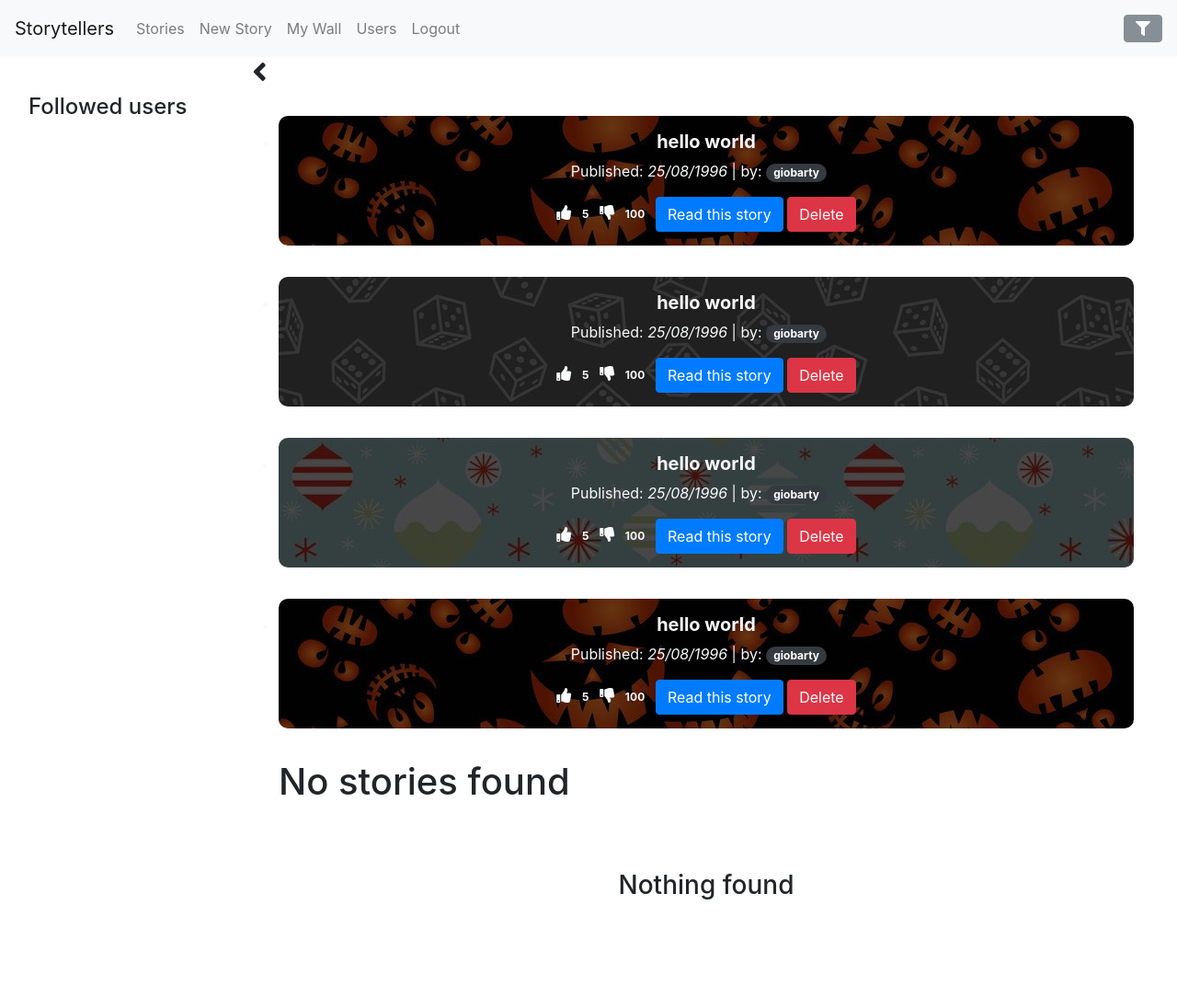
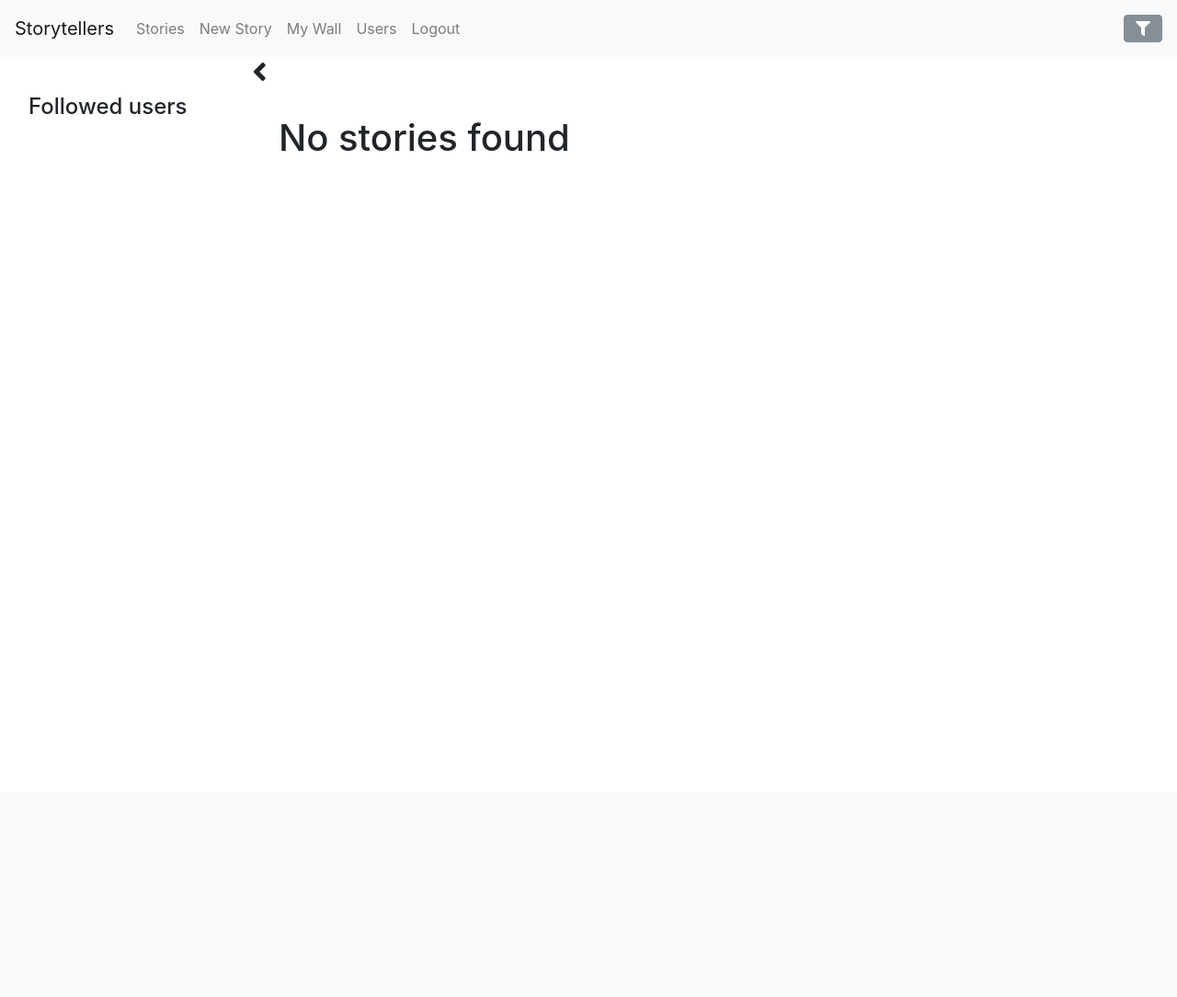
Before and after one commit to giobart/storytellers-fe, a Flask app: page /stories in a window 1280 px wide. Shown: the whole page at 92% size. After the commit the page ends 164 px from the top, so only its background shows below. Run offline with Flask 2, Linux system fonts and the light colour scheme; some libraries are stand-ins or nearby versions.

Commit message:
fixed new story fixed story list added delete, edit fixed user list

```diff
--- a/static/scripts/components/BigStoryComponent.js
+++ b/static/scripts/components/BigStoryComponent.js
@@ -93,14 +93,14 @@ class BigStoryComponent {
 
     render() {
         this.container.append(this.markup());
-        $('#like-button-story-' + this.idValue).click({param1: this.idValue}, this.onLikeCallbackFunc)
-        $('#dislike-button-story-' + this.idValue).click({param1: this.idValue}, this.onDislikeCallbackFunc)
+        $('#like-button-story-' + this.idValue).click({id: this.idValue}, this.onLikeCallbackFunc)
+        $('#dislike-button-story-' + this.idValue).click({id: this.idValue}, this.onDislikeCallbackFunc)
     }
 
     update() {
         $('#big-story-' + this.idValue).replaceWith(this.markup());
-        $('#like-button-story-' + this.idValue).click({param1: this.idValue}, this.onLikeCallbackFunc)
-        $('#dislike-button-story-' + this.idValue).click({param1: this.idValue}, this.onDislikeCallbackFunc)
+        $('#like-button-story-' + this.idValue).click({id: this.idValue}, this.onLikeCallbackFunc)
+        $('#dislike-button-story-' + this.idValue).click({id: this.idValue}, this.onDislikeCallbackFunc)
     }
 
     constructor(container, id) {
--- /dev/null
+++ b/static/scripts/components/EditStoryComponent.js
@@ -0,0 +1,112 @@
+class EditStoryComponent {
+
+    //callback = consumer(story_id)
+    set onSubmitCallback(callback) {
+        this.onSubmitCallbackFunc = callback
+    }
+
+    set onSubmitDraftCallback(callback) {
+        this.onSubmitDraftCallbackFunc = callback
+    }
+
+    set onCancelStoryCallback(callback) {
+        this.onCancelCallbackFunc = callback
+    }
+
+    set theme(theme) {
+        this.themeValue = theme;
+    }
+
+    get theme() {
+        return this.themeValue;
+    }
+
+    // array of dices: example ['mouse','car','airplane']
+    set diceSet(diceSet) {
+        this.diceSetValue = diceSet;
+    }
+
+    get diceSet() {
+        return this.diceSetValue;
+    }
+
+    set text(text) {
+        this.textValue = text;
+    }
+
+    get text() {
+        return this.textValue;
+    }
+
+    set id(id) {
+        this.idValue = id;
+    }
+
+    get id() {
+        return this.idValue;
+    }
+
+    render() {
+        this.container.append(this.markup());
+        $('#submit-button-story').click({id: this.idValue}, this.onSubmitCallbackFunc)
+        $('#submit-draft-button-story').click({id: this.idValue}, this.onSubmitDraftCallbackFunc)
+        $('#cancel-button-story').click({id: this.idValue}, this.onCancelCallbackFunc)
+    }
+
+    update() {
+        this.container.html(this.markup());
+        $('#submit-button-story').click({id: this.idValue}, this.onSubmitCallbackFunc)
+        $('#submit-draft-button-story').click({id: this.idValue}, this.onSubmitDraftCallbackFunc)
+        $('#cancel-button-story').click({id: this.idValue}, this.onCancelCallbackFunc)
+    }
+
+    constructor(container, id) {
+        this.container = container;
+        this.idValue = id;
+        this.currentUserValue = ''
+    }
+
+    markup() {
+        return `
+
+<div class="bg-image ${this.themeValue}" id="bg-image"></div>
+
+    <div class="container d-flex flex-wrap align-items-center bg-text" name="edit-story-container">
+        <div class="jumbotron w-100 transparent-bg">
+
+            <form action="javascript:void(0);">
+
+                <div class="row">
+                    <div class="col-sm-12 center-block text-center">
+                        <h5>Current dice values </h5>
+                        <hr class="style2">
+                    </div>
+                </div>
+                <div class="row">
+                    ${this.diceSetValue.map(die => `
+                            <div class="col">
+                                <div class="card card-block d-flex bg-transparent border border-light text-white mb-3"
+                                     style="width: 8rem; height: 8rem;">
+                                    <div class="card-body align-items-center d-flex justify-content-center">
+                                        <h5 class="card-title ">${die}</h5>
+                                    </div>
+                                </div>
+                            </div>`).join(' ')
+                    }
+                </div>
+                <div class="row">
+                    <div class="col-sm-12 center-block text-center">
+                        <br> <textarea class="form-control rounded-0" rows="5" id="story-text">${this.text}</textarea> <br> <br>
+
+                        <button type="button" id="submit-button-story" class="btn btn-success" >Submit Story</button>
+                        <button type="button" id="submit-draft-button-story" class="btn btn-primary">Submit Draft Story</button>
+                        <button type="button" id="cancel-button-story" class="btn btn-danger" >Cancel</button>
+            </form>
+        </div>
+    </div>
+
+    </div>
+    `;
+    }
+
+}
--- a/static/scripts/components/StoryComponent.js
+++ b/static/scripts/components/StoryComponent.js
@@ -79,12 +79,21 @@ class StoryComponent {
 
     render() {
         this.container.append(this.markup());
-        $('#delete-button-story-' + this.idValue).click({param1: this.idValue}, this.deleteStoryCallbackFunc)
+        $('#delete-button-story-' + this.idValue).click({id: this.idValue}, this.deleteStoryCallbackFunc)
+        $('#author-link-' + this.idValue).click({id: this.authorIdValue}, evt => {
+            sessionStorage.setItem("search_id", evt.data.id);
+            window.location.href = USERS_API
+        })
     }
 
     update() {
         $('#story-id-' + this.idValue).replaceWith(this.markup());
-        $('#delete-button-story-' + this.idValue).click({param1: this.idValue}, this.deleteStoryCallbackFunc)
+        $('#delete-button-story-' + this.idValue).click({id: this.idValue}, this.deleteStoryCallbackFunc)
+        $('#author-link-' + this.idValue).click({id: this.authorIdValue}, evt => {
+            sessionStorage.setItem("search_id", evt.data.id);
+            window.location.href = USERS_API
+        })
+
     }
 
     constructor(container, id) {
@@ -108,7 +117,7 @@ class StoryComponent {
               </h5>
               <span style="margin-right: 1rem;">
                   Published: <i>${this.dateValue}</i>
-                  | by: <a href="/users/${this.authorIdValue} " class="btn badge badge-pill badge-dark"> ${this.authorValue} </a>
+                  | <a id="author-link-${this.idValue}" class="btn badge badge-pill badge-dark"> ${this.authorValue} </a>
               </span>
               </p >
 
@@ -123,7 +132,7 @@ class StoryComponent {
                   story</a>
 
               <!-- DELETE BUTTON IF CURRENT USER IS THE CREATOR OF THE STORY-->
-              ${this.currentUserValue == this.authorValue ? `<a class="btn btn-danger" id="delete-button-story-${this.idValue}">Delete</a> ` : ''}
+              ${this.currentUserValue == this.authorIdValue ? `<a class="btn btn-danger" id="delete-button-story-${this.idValue}">Delete</a> ` : ''}
               <!-- if draft theme put draft badge -->
               ${this.themeValue == 'draft' ? `<a class="btn btn-warning" href='/stories/${this.idValue}/edit'>Edit</a>\n` : ''}
 
--- a/static/scripts/requests.js
+++ b/static/scripts/requests.js
@@ -3,11 +3,11 @@ LOGIN_API = "/login"
 SIGNUP_API = "/signup"
 LOGOUT_API = "/logout"
 STORIES_API = "/stories"
+STORIES_EDIT = "/stories/ID/edit"
 REACT_API = "/react"
 USERS_API = "/users"
 USER_STORY_LIST = "/users/id/stories"
 FRONT_END = "http://localhost:5000"
-PUT_STORY_LINK = ""
 
 function login() {
     user = {
@@ -108,17 +108,21 @@ function logout() {
 }
 
 
-function story_list() {
-    USER_STORY_LIST=USER_STORY_LIST.replace("id", sessionStorage.getItem("id"));
+function story_list(all=false) {
+    PATH = all ? STORIES_API : USER_STORY_LIST.replace("id", sessionStorage.getItem("id"));
+
 
     $.ajax({
         type: "GET",
-        url: API_GATEWAY + USER_STORY_LIST,
+        url: API_GATEWAY + PATH,
         xhrFields: {withCredentials: true},
         crossDomain: true,
         dataType: "json",
         success: story_callback,
         error: function (errMsg) {
+            if(errMsg.status==401){
+                logout()
+            }
             $("#story-list").append("<h1> No stories found </h1>")
         }
     });
@@ -128,16 +132,20 @@ function story_callback(data, status, xhr) {
 
     data.forEach(story => {
         storycomponent = new StoryComponent($('#story-list'), story.id)
-        storycomponent.theme = story.theme
+        if (story.is_draft) {
+            storycomponent.theme = "draft"
+        } else {
+            storycomponent.theme = story.theme
+        }
         storycomponent.text = story.text
         storycomponent.date = story.date
-        storycomponent.author = 'giobarty'
+        storycomponent.author = 'author'
         storycomponent.authorId = story.author_id
         storycomponent.likes = story.likes
         storycomponent.dislikes = story.dislikes
-        storycomponent.currentUser = 'author'
-        storycomponent.onDeleteStoryCallback = function () {
-        }
+        storycomponent.currentUser = sessionStorage.getItem("id")
+        storycomponent.onDeleteStoryCallback = delete_story
+        storycomponent.render()
     });
 
 }
@@ -146,6 +154,7 @@ function story_render(storyid) {
     $.ajax({
         type: "GET",
         url: API_GATEWAY + STORIES_API + '/' + storyid,
+        xhrFields: {withCredentials: true},
         crossDomain: true,
         success: single_story_callback,
         error: function (errMsg) {
@@ -156,7 +165,7 @@ function story_render(storyid) {
 
 function single_story_callback(data, status, xhr) {
 
-    body = $.parseJSON(data)
+    body = data
     story = new BigStoryComponent($('#story-container'), storyId)
     story.theme = body.theme
     story.text = body.text
@@ -166,7 +175,7 @@ function single_story_callback(data, status, xhr) {
     story.likes = body.likes
     story.dislikes = body.dislikes
     story.currentUser = ''
-    story.diceSet= body.dice_set
+    story.diceSet = body.dice_set
     story.onLikeCallback = like
     story.onDislikeCallback = dislike
     story.render()
@@ -189,12 +198,11 @@ function get_username(userid) {
 }
 
 function like(evt) {
-    //react(storyId, 'like')
-    react(evt.data.param1, 'like')
+    react(evt.data.id, 'like')
 }
 
 function dislike(evt) {
-    react(evt.data.param1, 'dislike')
+    react(evt.data.id, 'dislike')
 }
 
 function react(url, val) {
@@ -244,6 +252,9 @@ function get_users() {
         success: users_callback,
         error: function (errMsg) {
             $("#users-list").append("<h1> No users found </h1>")
+            if(errMsg.status==401){
+                logout()
+            }
         }
     });
 }
@@ -264,7 +275,7 @@ function get_users_story_list(id) {
         url: API_GATEWAY + STORIES_API + "?user_id=" + id,
         xhrFields: {withCredentials: true},
         crossDomain: true,
-        success: story_callback,
+        success: users_stories_callback,
         error: function (errMsg) {
             $("#user-wall").html("<h3 class='display-5' style='margin-top: 4rem'> No stories published yet </h3>")
         }
@@ -286,16 +297,14 @@ function users_stories_callback(data, status, xhr) {
                 <br><br>
             `
             + `
-            <ul class="list-group">
-                <div class="row" id="story-list"></div>
-            </ul>
+
+               <ul class="list-group"> <div class="row"><div class="col-md-12" id="story-list"></div></div></ul>
+
         </div>
          `
     )
-    get_username(id)
+    get_username(data['author_id'])
     story_callback(data, status, xhr)
-
-
 }
 
 function get_username(id) {
@@ -315,11 +324,10 @@ function get_username(id) {
 }
 
 
-
 function roll_dice() {
     dice = {
         dicenum: parseInt($(".active#dicenum").text().trim()),
-        diceset: $(".active#dicetheme").text().trim()
+        theme: $(".active#dicetheme").text().trim()
     }
     $.ajax({
         type: "POST",
@@ -331,47 +339,93 @@ function roll_dice() {
         crossDomain: true,
         success: roll_dice_callback,
         error: function (errMsg) {
-            $("#message").show()
+            if(errMsg.status==200){
+                logout()
+            }
+            alert(errMsg.responseJSON.message)
         }
     });
 }
 
 function roll_dice_callback(data, status, xhr) {
-    body = $.parseJSON(data)
-    PUT_STORY_LINK = body.story
-    params = link.split('/')
-    storyId = params[params.length-1]
-    story = new BigStoryComponent($('#edit-story-container'), storyId)
+    STORIES_EDIT = STORIES_EDIT.replace("ID", data.story_id)
+    window.location.href = STORIES_EDIT
 }
 
-function cancel_draft() {
-    window.location.replace(API_GATEWAY + STORIES_API)
+function submit_story(evt) {
+    submit_story_request(is_draft = "False", id = evt.data.id)
 }
 
-function submit() {
-    submit_story(0)
+function submit_draft(evt) {
+    submit_story_request(is_draft = "True", id = evt.data.id)
 }
 
-function submit_draft() {
-    submit_story(1)
+function delete_story(evt) {
+    $.ajax({
+        type: "DELETE",
+        url: API_GATEWAY + STORIES_API + "/" + evt.data.id,
+        xhrFields: {withCredentials: true},
+        crossDomain: true,
+        dataType: "json",
+        success: function () {
+            window.location.href = '/'
+        },
+        error: function (errMsg) {
+            logout();
+        }
+    });
 }
 
-function submit_story(is_draft) {
+function submit_story_request(is_draft, id) {
     story = {
-        text: $("#textarea"),
+        text: $('#story-text').val(),
         draft: is_draft
     }
+
     $.ajax({
         type: "PUT",
         data: JSON.stringify(story),
-        url: PUT_STORY_LINK,
+        url: API_GATEWAY + STORIES_API + "/" + id,
         contentType: "application/json; charset=utf-8",
         dataType: "json",
         xhrFields: {withCredentials: true},
         crossDomain: true,
-        success: () => {window.location.replace(API_GATEWAY + STORIES_API)},
+        success: () => {
+            window.location.href = STORIES_API
+        },
         error: function (errMsg) {
-            $("#message").show()
+            if(errMsg.status==200){
+                logout()
+            }
+            alert(errMsg.responseJSON.message)
         }
     });
 }
+
+function story_edit_render(id) {
+    $.ajax({
+        type: "GET",
+        url: API_GATEWAY + STORIES_API + "/" + id,
+        xhrFields: {withCredentials: true},
+        crossDomain: true,
+        dataType: "json",
+        success: story_edit_callback,
+        error: function (errMsg) {
+            $("#story-list").append("<h1> No stories found </h1>")
+            logout()
+        }
+    });
+}
+
+function story_edit_callback(data, status, xhr) {
+
+    storycomponent = new EditStoryComponent($('#story-edit-container'), data.id)
+    storycomponent.theme = data.theme
+    storycomponent.diceSet = data.dice_set
+    storycomponent.text = data.text
+    storycomponent.onSubmitCallback = submit_story
+    storycomponent.onSubmitDraftCallback = submit_draft
+    storycomponent.onCancelStoryCallback = delete_story
+    storycomponent.render()
+
+}
--- a/templates/html_components/nav.html
+++ b/templates/html_components/nav.html
@@ -1,4 +1,5 @@
 <script src="/static/scripts/requests.js"></script>
+<script src="/static/scripts/components/EditStoryComponent.js"></script>
 <script src="/static/scripts/components/StoryComponent.js"></script>
 <script src="/static/scripts/components/BigStoryComponent.js"></script>
 <script src="/static/scripts/components/UserComponent.js"></script>
--- a/templates/new_story.html
+++ b/templates/new_story.html
@@ -72,7 +72,7 @@
                         </div>
                         <br>
                         <button class="btn btn-success" onclick="roll_dice()">Roll the dice</button>
-                    </form  actio>
+                    </form >
                 </div>
             </div>
         </div>
--- a/templates/stories.html
+++ b/templates/stories.html
@@ -52,72 +52,13 @@
                     <div class="col-md-12" id="story-list">
                         <script>
 
-                            story_list()
+                            story_list(true)
 
-                            deleteCallback = a => console.log(a.data.param1)
-                            story = new StoryComponent($('#story-list'), 1)
-                            story.theme = 'halloween'
-                            story.text = 'hello world'
-                            story.date = '25/08/1996'
-                            story.author = 'giobarty'
-                            story.authorId = 1
-                            story.likes = 5
-                            story.dislikes = 100
-                            story.currentUser = 'giobarty'
-                            story.onDeleteStoryCallback = deleteCallback
-                            story.render()
-
-                            deleteCallback = a => console.log(a.data.param1)
-                            story = new StoryComponent($('#story-list'), 1)
-                            story.theme = 'standard'
-                            story.text = 'hello world'
-                            story.date = '25/08/1996'
-                            story.author = 'giobarty'
-                            story.authorId = 1
-                            story.likes = 5
-                            story.dislikes = 100
-                            story.currentUser = 'giobarty'
-                            story.onDeleteStoryCallback = deleteCallback
-                            story.render()
-
-                            deleteCallback = a => console.log(a.data.param1)
-                            story = new StoryComponent($('#story-list'), 1)
-                            story.theme = 'xmas'
-                            story.text = 'hello world'
-                            story.date = '25/08/1996'
-                            story.author = 'giobarty'
-                            story.authorId = 1
-                            story.likes = 5
-                            story.dislikes = 100
-                            story.currentUser = 'giobarty'
-                            story.onDeleteStoryCallback = deleteCallback
-                            story.render()
-
-                            deleteCallback = a => console.log(a.data.param1)
-                            story = new StoryComponent($('#story-list'), 1)
-                            story.theme = 'halloween'
-                            story.text = 'hello world'
-                            story.date = '25/08/1996'
-                            story.author = 'giobarty'
-                            story.authorId = 1
-                            story.likes = 5
-                            story.dislikes = 100
-                            story.currentUser = 'giobarty'
-                            story.onDeleteStoryCallback = deleteCallback
-                            story.render()
                         </script>
                     </div>
 
                     <div class="container text-center justify-content-center align-items-center h-100"
                          id="page-content-wrapper">
-
-                        <h3 class="display-5" style="margin-top: 4rem">
-                            {% if message is defined and message!="" %}
-                            {{ message }}
-                            {% else %}
-                            Nothing found
-                            {% endif %}
-                        </h3>
 
                     </div>
 
--- a/templates/story.html
+++ b/templates/story.html
@@ -19,7 +19,8 @@
 
         code = 0
 
-        storyId = parseInt({{ data | tojson }});
+        story_id = window.location.href.substring(window.location.href.lastIndexOf("/")+1)
+        storyId = parseInt(story_id);
 
         story_render(storyId)
 
--- a/templates/users.html
+++ b/templates/users.html
@@ -35,9 +35,8 @@
         </div>
         <!-- /#sidebar-wrapper -->
 
-        <h5>{{ message }}</h5>
-
         <div class="container text-center justify-content-center align-items-center h-100" id="user-wall">
+             <div class="col-md-12" id="story-list">
 
             <h3 class="display-5" style="margin-top: 4rem">Select one user to see the wall or just read the last
                 story</h3>
@@ -79,6 +78,7 @@
 
     search_id = sessionStorage.getItem("search_id")
     if(search_id){
+        sessionStorage.setItem("search_id",null)
         get_users_story_list(search_id)
     }
 
--- a/views/stories.py
+++ b/views/stories.py
@@ -1,4 +1,3 @@
-import json
 from flask import Blueprint, render_template
 
 stories = Blueprint('stories', __name__)
@@ -16,9 +15,9 @@ def stories_list():
 
 @stories.route('/stories/<storyid>')
 def show_story(storyid):
-    return render_template('story.html', data=json.dumps(storyid))
+    return render_template('story.html')
 
 
 @stories.route('/stories/<storyid>/edit')
 def edit_story(storyid):
-    return render_template('edit_story.html', data=json.dumps(storyid))
+    return render_template('edit_story.html')
```
Also changed, not shown: templates/edit_story.html (+24 -80 lines).
